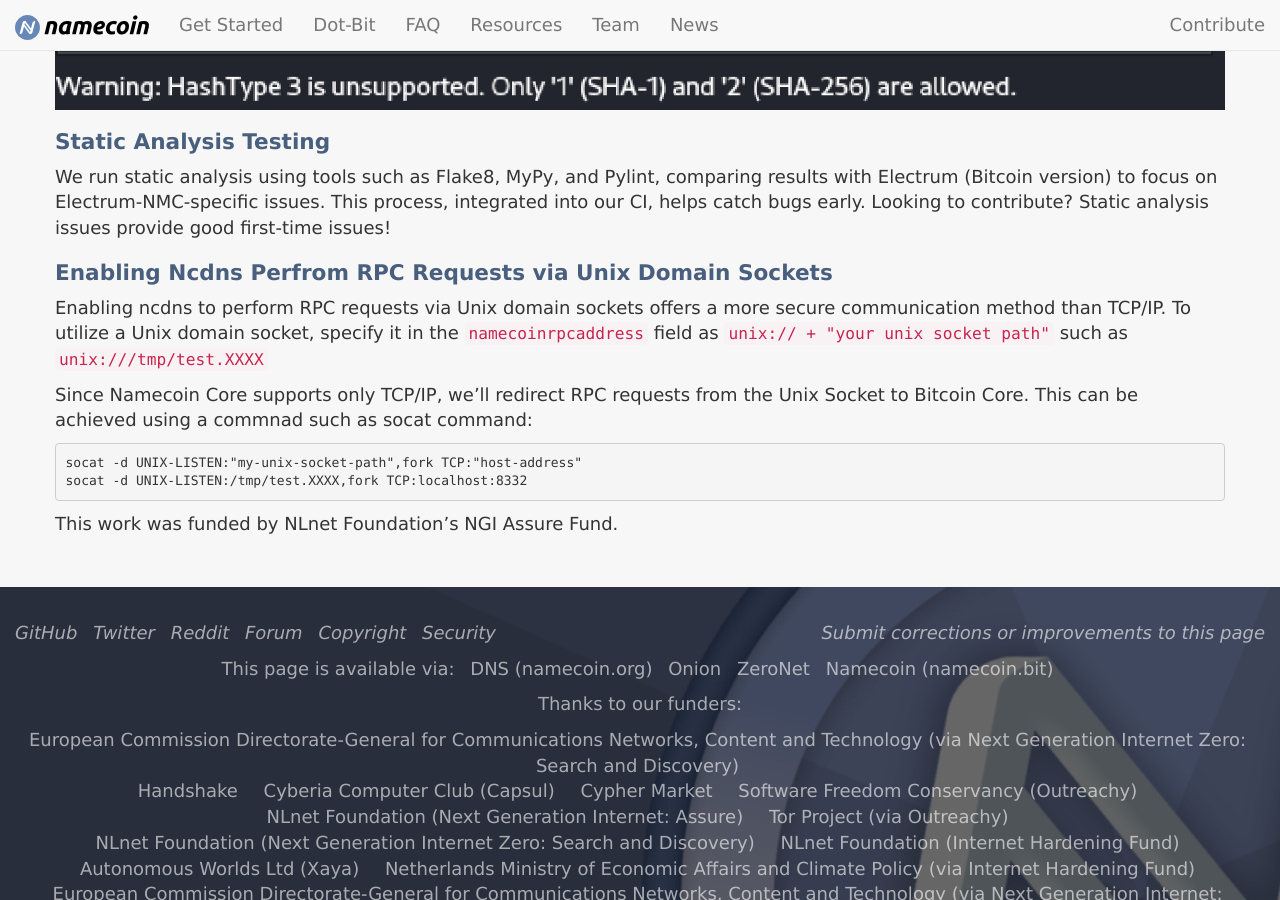
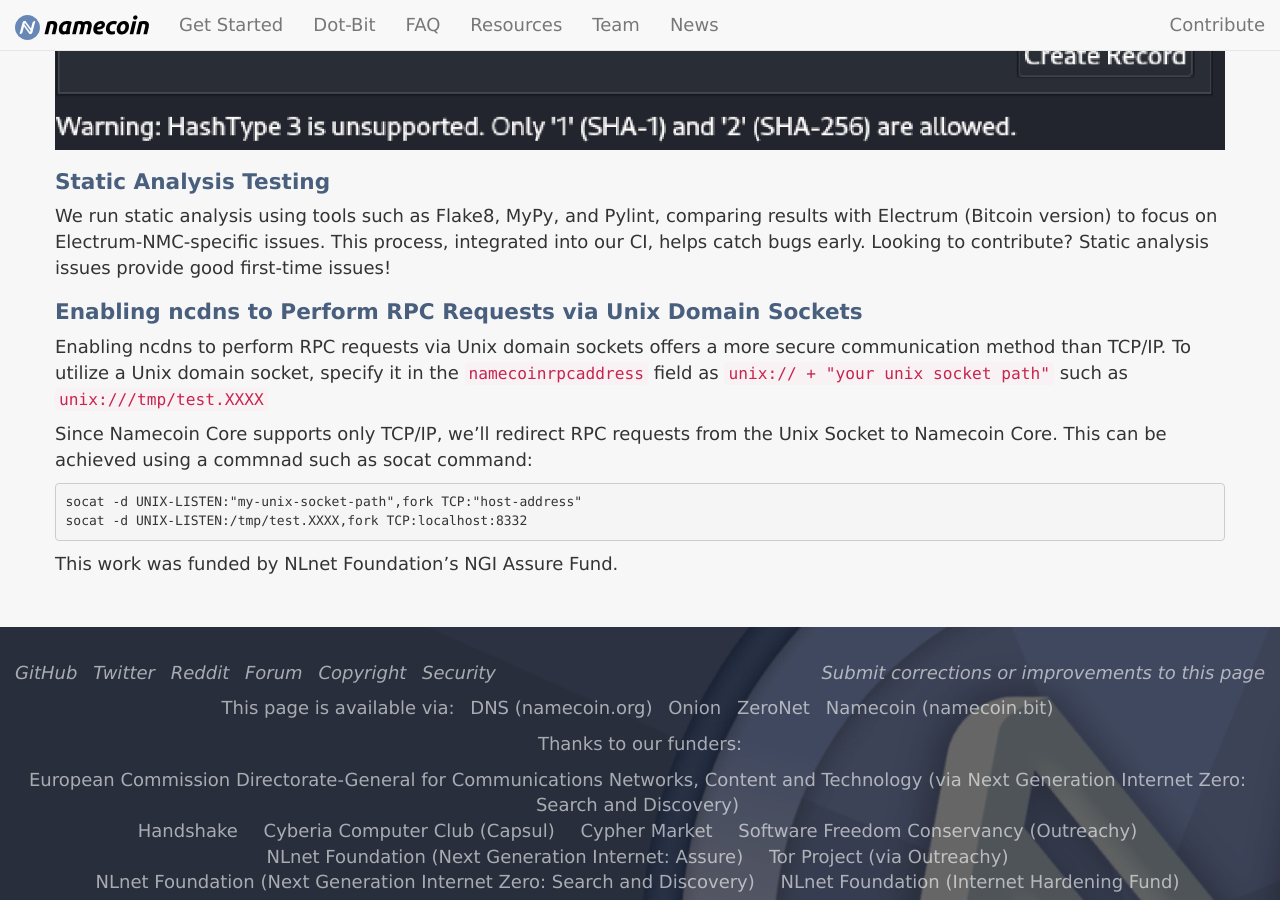
Before and after one commit to JeremyRand/namecoin.org, a Jekyll site: the page built from _posts/2024-05-03-apparmor-static-analysis-input-validation-&-ncdns-unix-sockets.md, in a window 1280 px wide and 900 px high, scrolled down 1678 px. Built offline with Jekyll 4.4.1, drawn with Linux system fonts in a browser that asks for light colours; some of the changed text lies outside the part shown.

Commit message:
Trivial edits

````diff
--- a/_posts/2024-05-03-apparmor-static-analysis-input-validation-&-ncdns-unix-sockets.md
+++ b/_posts/2024-05-03-apparmor-static-analysis-input-validation-&-ncdns-unix-sockets.md
@@ -24,11 +24,11 @@ When passing data to the DNS Builder, certain validations are performed to offer
 
 We run static analysis using tools such as Flake8, MyPy, and Pylint, comparing results with Electrum (Bitcoin version) to focus on Electrum-NMC-specific issues. This process, integrated into our CI, helps catch bugs early. Looking to contribute? Static analysis issues provide good first-time issues!
 
-## Enabling Ncdns Perfrom RPC Requests via Unix Domain Sockets
+## Enabling ncdns to Perform RPC Requests via Unix Domain Sockets
 
 Enabling ncdns to perform RPC requests via Unix domain sockets offers a more secure communication method than TCP/IP. To utilize a Unix domain socket, specify it in the `namecoinrpcaddress` field as `unix:// + "your unix socket path"` such as `unix:///tmp/test.XXXX`
 
-Since Namecoin Core supports only TCP/IP, we'll redirect RPC requests from the Unix Socket to Bitcoin Core. This can be achieved using a commnad such as socat command:
+Since Namecoin Core supports only TCP/IP, we'll redirect RPC requests from the Unix Socket to Namecoin Core. This can be achieved using a commnad such as socat command:
 ```
 socat -d UNIX-LISTEN:"my-unix-socket-path",fork TCP:"host-address"
 socat -d UNIX-LISTEN:/tmp/test.XXXX,fork TCP:localhost:8332
````
Also changed, not shown: other parts of _posts/2024-05-03-apparmor-static-analysis-input-validation-&-ncdns-unix-sockets.md (+2 -2 lines).
